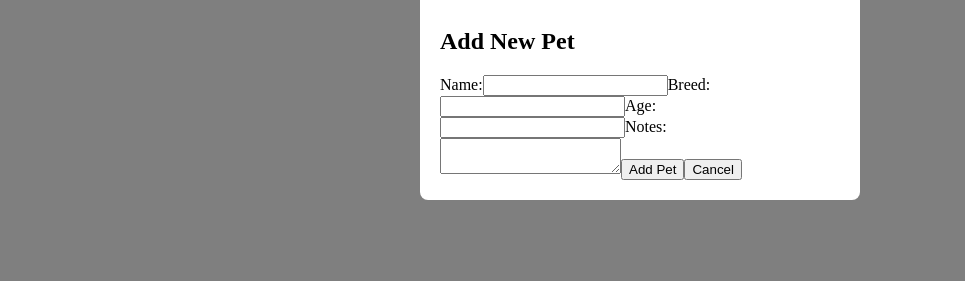
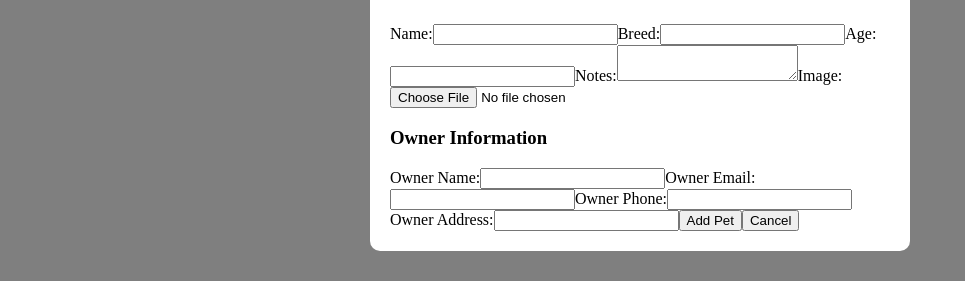
Before and after one commit to bradzara/PawPointments-frontend, a React (Vite) app: page /pets in a window 1280 px wide. Both pictures are taken after a click on the button "Add New Pet". Shown: the part 306-587 px from the top of the page, without its empty margins (0-965 px from the left). Built offline with nearby package versions, Linux system fonts and the light colour scheme; no server answers.

Commit message:
Add owner information when creating a new pet

```diff
--- a/src/components/Pets/CreatePetModal.jsx
+++ b/src/components/Pets/CreatePetModal.jsx
@@ -1,21 +1,33 @@
 import { useState } from "react";
 import { createPet } from "../../services/PetsApi";
+import './CreatePetModal.css';
 
 export function CreatePetModal({ onClose }) {
   const [name, setName] = useState("");
   const [breed, setBreed] = useState("");
   const [age, setAge] = useState("");
   const [notes, setNotes] = useState("");
+  const [image, setImage] = useState(null);
+  const [ownerName, setOwnerName] = useState("");
+  const [ownerEmail, setOwnerEmail] = useState("");
+  const [ownerPhone, setOwnerPhone] = useState("");
+  const [ownerAddress, setOwnerAddress] = useState("");
 
   const handleCreatePet = async (e) => {
     e.preventDefault();
 
-    const newPet = {
-      name,
-      breed,
-      age,
-      notes
-    };
+    const newPet = new FormData();
+    newPet.append("pet[name]", name);
+    newPet.append("pet[breed]", breed);
+    newPet.append("pet[age]", age);
+    newPet.append("pet[notes]", notes);
+    if (image) {
+      newPet.append("pet[image]", image);
+    }
+    newPet.append("pet[owner_attributes][name]", ownerName);
+    newPet.append("pet[owner_attributes][email]", ownerEmail);
+    newPet.append("pet[owner_attributes][phone]", ownerPhone);
+    newPet.append("pet[owner_attributes][address]", ownerAddress);
 
     try {
       await createPet(newPet);
@@ -61,6 +73,47 @@ export function CreatePetModal({ onClose }) {
               onChange={(e) => setNotes(e.target.value)}
             />
           </label>
+          <label>
+            Image:
+            <input
+              type="file"
+              accept="image/*"
+              onChange={(e) => setImage(e.target.files[0])}
+            />
+          </label>
+          <h3>Owner Information</h3>
+          <label>
+            Owner Name:
+            <input
+              type="text"
+              value={ownerName}
+              onChange={(e) => setOwnerName(e.target.value)}
+            />
+          </label>
+          <label>
+            Owner Email:
+            <input
+              type="email"
+              value={ownerEmail}
+              onChange={(e) => setOwnerEmail(e.target.value)}
+            />
+          </label>
+          <label>
+            Owner Phone:
+            <input
+              type="tel"
+              value={ownerPhone}
+              onChange={(e) => setOwnerPhone(e.target.value)}
+            />
+          </label>
+          <label>
+            Owner Address:
+            <input
+              type="text"
+              value={ownerAddress}
+              onChange={(e) => setOwnerAddress(e.target.value)}
+            />
+          </label>
           <button type="submit">Add Pet</button>
           <button type="button" onClick={onClose}>Cancel</button>
         </form>
--- a/src/components/Pets/EditPetModal.jsx
+++ b/src/components/Pets/EditPetModal.jsx
@@ -1,6 +1,6 @@
 import { useState } from "react";
 import { updatePet } from "../../services/PetsApi";
-import "./EditPetModal.css";
+// import "./EditPetModal.css";
 
 export function EditPetModal({ pet, onClose }) {
   const [name, setName] = useState(pet.name);
--- a/src/services/PetsApi.jsx
+++ b/src/services/PetsApi.jsx
@@ -11,11 +11,15 @@ export const getPet = (id) => {
 };
 
 export const createPet = (petData) => {
-  return axios.post(`${baseURL}/pets.json`, petData);
+  return axios.post(`${baseURL}/pets.json`, petData, {
+    headers: { 'Content-Type': 'multipart/form-data'}
+  });
 };
 
 export const updatePet = (id, petData) => {
-  return axios.patch(`${baseURL}/pets/${id}.json`, petData);
+  return axios.patch(`${baseURL}/pets/${id}.json`, petData, {
+    headers: { 'Content-Type': 'multipart/form-data'}
+  });
 };
 
 export const deletePet = (id) => {
```
